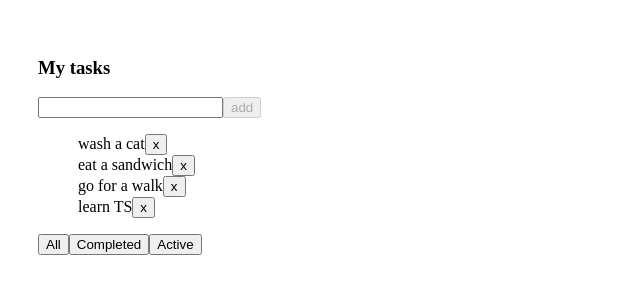
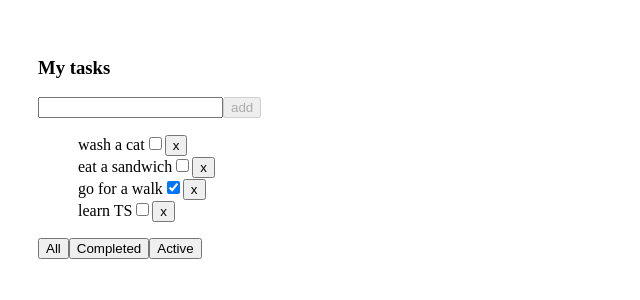
Before and after one commit to vladislavaSim/trill-clone, a React (Create React App) app: page / in a window 1280 px wide. Shown: the top 300 px of the page, without its empty margins (0-640 px from the left). Built offline with nearby package versions, Linux system fonts and the light colour scheme.

Commit message:
done/not done task checking

```diff
--- a/src/App.tsx
+++ b/src/App.tsx
@@ -1,16 +1,15 @@
-import React, { useState } from 'react';
+import React, { useEffect, useState } from 'react';
 import TodoList, { Task } from './components/TodoList';
 
 
 let tasks1: Task[] = [
   {id: 1, name: 'wash a cat', isDone: false},
   {id: 2, name: 'eat a sandwich', isDone: false},
-  {id: 3, name: 'go for a walk', isDone: false},
+  {id: 3, name: 'go for a walk', isDone: true},
   {id: 4, name: 'learn TS', isDone: false}
 ]
 
 function App() {
-
   const [tasks, setTasks] = useState(tasks1)
 
   function deleteTask(id: number) {
@@ -21,9 +20,31 @@ function App() {
     setTasks([...tasks, task])
   }
 
+  function changeIsDone(id: number) {
+   let updatedTasks = tasks.map(t => {
+      if(t.id === id) {
+        return {...t, isDone: !t.isDone}
+      }
+      return t
+   })
+   setTasks(updatedTasks)
+  }
+
+  useEffect(() => {
+    console.log('app');
+
+
+  }, [])
+
+  console.log(tasks);
   return (
     <div className="App">
-      <TodoList title={'My tasks'} tasks={tasks} deleteTask={deleteTask} addTask={addTask}/>
+      <TodoList
+        title={'My tasks'}
+        tasks={tasks}
+        deleteTask={deleteTask}
+        changeIsDone={changeIsDone}
+        addTask={addTask}/>
     </div>
   );
 }
--- a/src/components/TodoList.tsx
+++ b/src/components/TodoList.tsx
@@ -1,4 +1,4 @@
-import React, { useState } from 'react'
+import React, { useEffect, useState } from 'react'
 
 export type Task = {
     id: number,
@@ -11,11 +11,13 @@ type PropsType = {
     tasks: Task[],
     deleteTask: (id: number) => void
     addTask: (task: Task) => void
+    changeIsDone: (id: number) => void
 }
 export default function TodoList(props: PropsType) {
     const [newTaskName, setNewTaskName] = useState('')
+    const [tasksList, setTasksList] = useState(props.tasks)
 
-    console.log(newTaskName);
+    console.log(props.tasks);
 
 
     function makeNewTask() {
@@ -25,6 +27,13 @@ export default function TodoList(props: PropsType) {
         props.addTask(obj)
         setNewTaskName('')
     }
+console.log('list');
+
+    useEffect(() => {
+        // console.log(props.tasks);
+        console.log('taskslist');
+        setTasksList(props.tasks)
+    }, [props.tasks])
 
   return (
     <>
@@ -39,10 +48,12 @@ export default function TodoList(props: PropsType) {
         </div>
         <div>
             <ul>
-                {props.tasks.map((task, key) => {
+                {tasksList.map((task, key) => {
                     return <li key={key}>
                         <span>{task.name}</span>
-                        {/* <input type="checkbox" checked={task.isDone}/> */}
+                        <input type="checkbox"
+                            checked={task.isDone}
+                            onChange={() => props.changeIsDone(task.id)}/>
                         <button onClick={() => props.deleteTask(task.id)}>x</button>
                     </li>
                 })}
```
